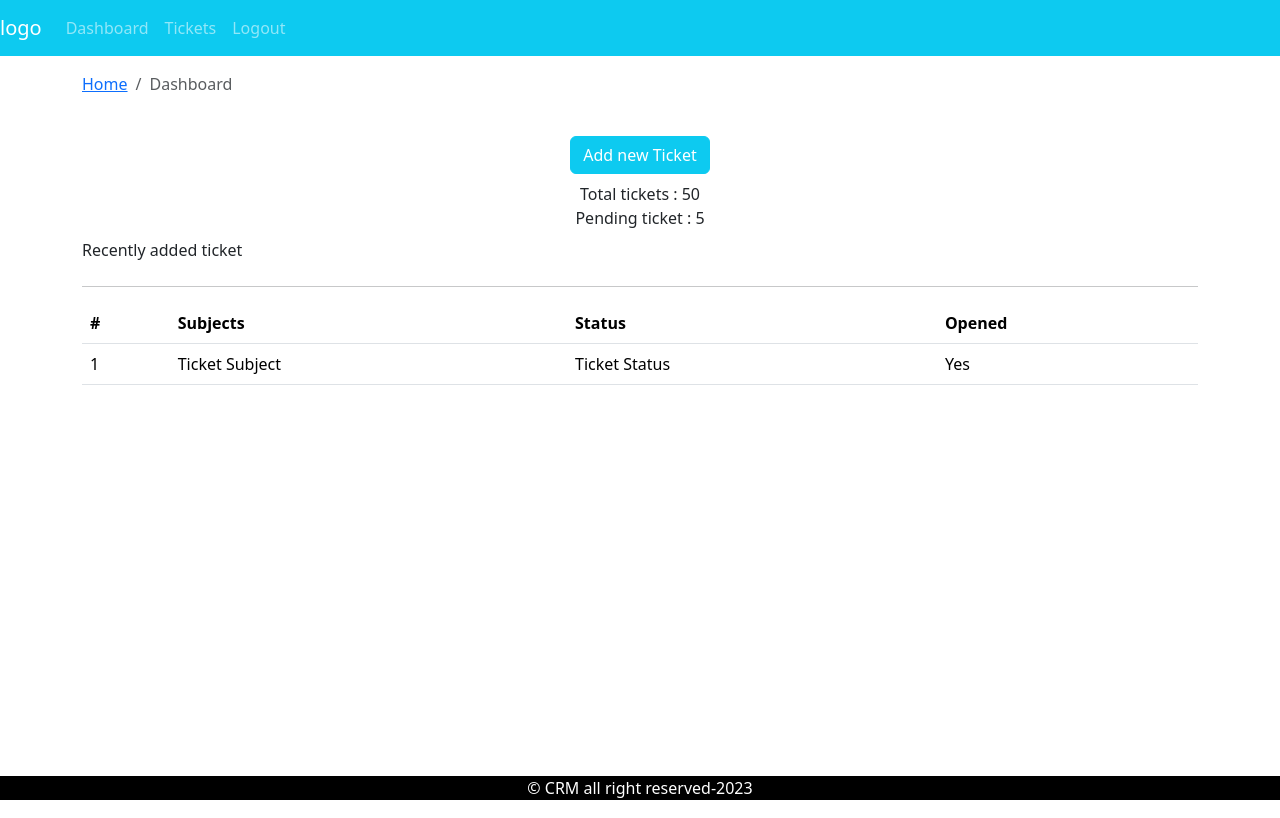
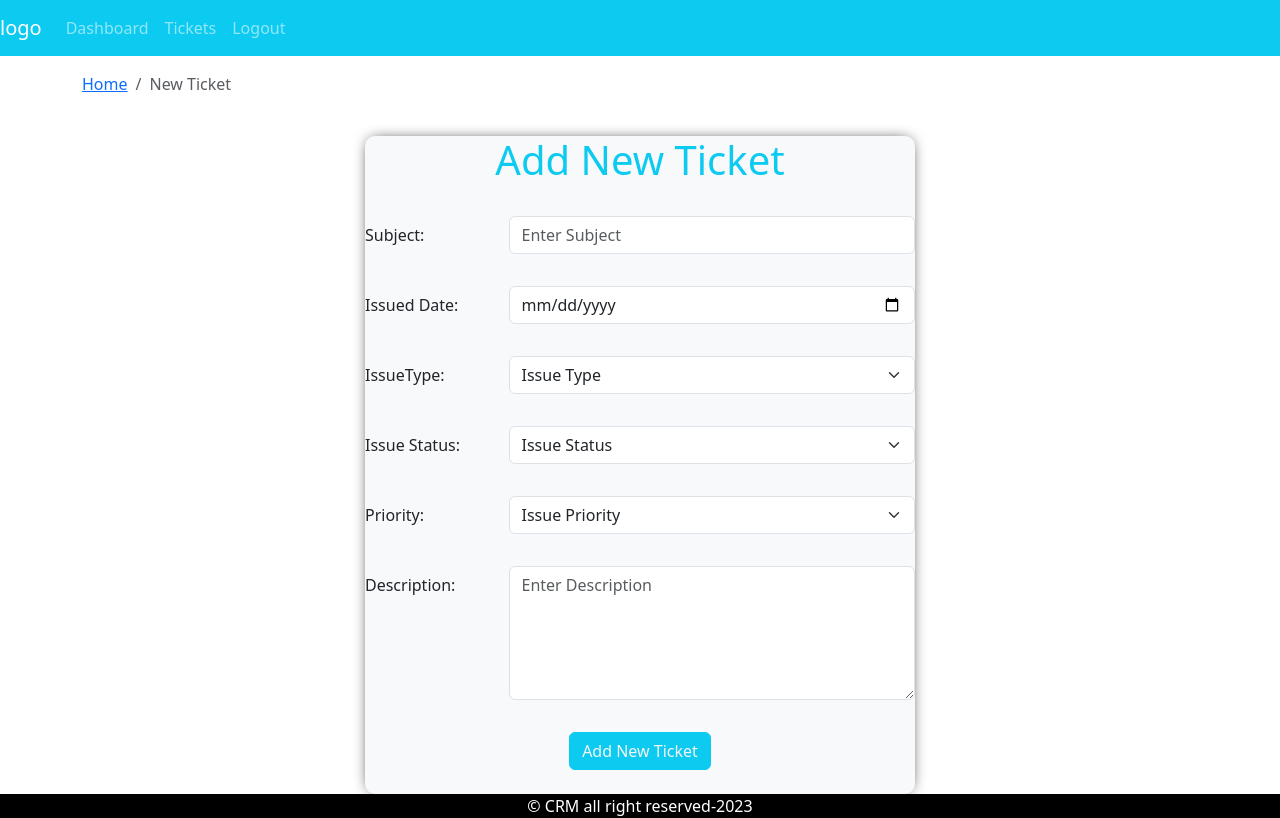
Before and after one commit to tyagiharsh01/crm-frontnend, a React (Create React App) app: page / in a window 1280 px wide. Built offline with nearby package versions, Linux system fonts and the light colour scheme.

Commit message:
Ticket Form added

```diff
--- a/src/App.js
+++ b/src/App.js
@@ -3,12 +3,14 @@ import './App.css';
 import Entry from './Components/Entry/Entry';
 import DefaultLayout from './layout/partials/DefaultLayout';
 import Dashboard from "../src/Components/dashboard/Dashboard";
+import AddTicket from './Components/New Ticket/AddTicket';
 
 function App() {
   return (
     <div className='App'>
       <DefaultLayout>
-      <Dashboard></Dashboard>
+      {/* <Dashboard></Dashboard> */}
+      <AddTicket></AddTicket>
       </DefaultLayout>
     </div>
   );
--- /dev/null
+++ b/src/Components/New Ticket/AddTicket.js
@@ -0,0 +1,42 @@
+import React, { useState } from 'react';
+import { Row,Col, Container } from "react-bootstrap";
+import Pagebreadcrumb from "../breadcrumb/Pagebreadcrumb";
+import AddTicketForm from './AddTicketForm';
+const ticket = {
+  subject:'',
+    issuedDate:'',
+    issueType:'',
+    issueStatus:'',
+    priority:'',
+    description:''
+}
+
+const AddTicket = () => {
+  const [TicketData, setTicketData] = useState(ticket);
+  const handleSubmit=(e)=>{
+    e.preventDefault();
+    console.log(TicketData);
+    setTicketData(ticket)
+
+  }
+  const handleOnChange =(e)=>{
+    const{name,value} =e.target;
+    setTicketData({...TicketData,[name]:value})
+  }
+  return (
+   <Container>
+    <Row>
+        <Col>
+        <Pagebreadcrumb page ="New Ticket"/>
+        </Col>
+    </Row>
+    <Row>
+        <Col>
+        <AddTicketForm handleOnChange={handleOnChange} ticketData={TicketData} handleSubmit={handleSubmit}></AddTicketForm>
+        </Col>
+    </Row>
+   </Container>
+  );
+}
+
+export default AddTicket;
--- /dev/null
+++ b/src/Components/New Ticket/AddTicketForm.js
@@ -0,0 +1,85 @@
+import React from 'react';
+import { Form, Button, Col, Row } from "react-bootstrap";
+import './add-ticket-form.style.css';
+
+const AddTicketForm = ({ handleOnChange, handleSubmit, ticketData }) => {
+    const { subject, issuedDate, description,issueType,issueStatus,priority } = ticketData
+
+    return (
+        <div className='jumbotron mt-3 text Center  bg-light box-form add-new-ticket'>
+            <h1 className='text-center text-info mt-4'>Add New Ticket</h1>
+            &nbsp;
+            <Form onSubmit={handleSubmit}>
+
+                <Form.Group as={Row} className="mb-2">
+                    <Form.Label column sm={3} className="font-weight-bold">Subject:</Form.Label>
+                    <Col sm={9}>
+                        <Form.Control type='subject' name='subject' placeholder='Enter Subject' value={subject} required onChange={handleOnChange} />
+                    </Col>
+                </Form.Group>
+                &nbsp;
+                <Form.Group as={Row} className="mb-2">
+                    <Form.Label column sm={3} className="font-weight-bold">Issued Date:</Form.Label>
+                    <Col sm={9}>
+                        <Form.Control type='date' name='issuedDate' placeholder='Enter Issued Date' value={issuedDate} onChange={handleOnChange} />
+                    </Col>
+                </Form.Group>
+                &nbsp;
+                <Form.Group as={Row} className="mb-2">
+                <Form.Label column sm={3} className="font-weight-bold">IssueType:</Form.Label>
+                    <Col sm={9}>
+                <Form.Select name="issueType" value={issueType} onChange={handleOnChange}>
+                    <option>Issue Type</option>
+                    <option value="1">KYC</option>
+                    <option value="2">Registration</option>
+                    <option value="3">Wallet Load</option>
+                    <option value="3">Transaction Mangment</option>
+                </Form.Select>
+                </Col>
+                </Form.Group>
+                &nbsp;
+                <Form.Group as={Row} className="mb-2">
+                <Form.Label column sm={3} className="font-weight-bold">Issue Status:</Form.Label>
+                    <Col sm={9}>
+                <Form.Select name="issueStatus" value={issueStatus} onChange={handleOnChange}>
+                    <option>Issue Status</option>
+                    <option value="1">Open</option>
+                    <option value="2">InProgress</option>
+                    <option value="3">Completed</option>
+                    <option value="3">Closed</option>
+                </Form.Select>
+                </Col>
+                </Form.Group>
+                &nbsp;
+                <Form.Group as={Row} className="mb-2">
+                <Form.Label column sm={3} className="font-weight-bold">Priority:</Form.Label>
+                    <Col sm={9}>
+                <Form.Select name="priority" value={priority} onChange={handleOnChange}>
+                    <option>Issue Priority</option>
+                    <option value="1">High</option>
+                    <option value="2">Medium</option>
+                    <option value="3">Low</option>
+                </Form.Select>
+                </Col>
+                </Form.Group>
+                &nbsp;
+                <Form.Group as={Row} className="mb-2">
+                    <Form.Label column sm={3} className="font-weight-bold">Description:</Form.Label>
+                    <Col sm={9}>
+                        <Form.Control as='textarea' name='description' placeholder='Enter Description' required rows='5' onChange={handleOnChange} value={description} />
+                    </Col>
+                </Form.Group>
+                &nbsp;
+                <div className='text-center'>
+                    <Button type='Submit' block style={{ color: 'whitesmoke' }} variant='info'>
+                        Add New Ticket
+                    </Button>
+                </div>
+                &nbsp;
+            </Form>
+        </div>
+
+    );
+}
+
+export default AddTicketForm;
--- /dev/null
+++ b/src/Components/New Ticket/add-ticket-form.style.css
@@ -0,0 +1,7 @@
+.add-new-ticket{
+max-width: 550px;
+margin-left: auto;
+margin-right: auto;
+border-radius: 10px;
+box-shadow: 0px,0px,15px,-5px black;
+}
```
